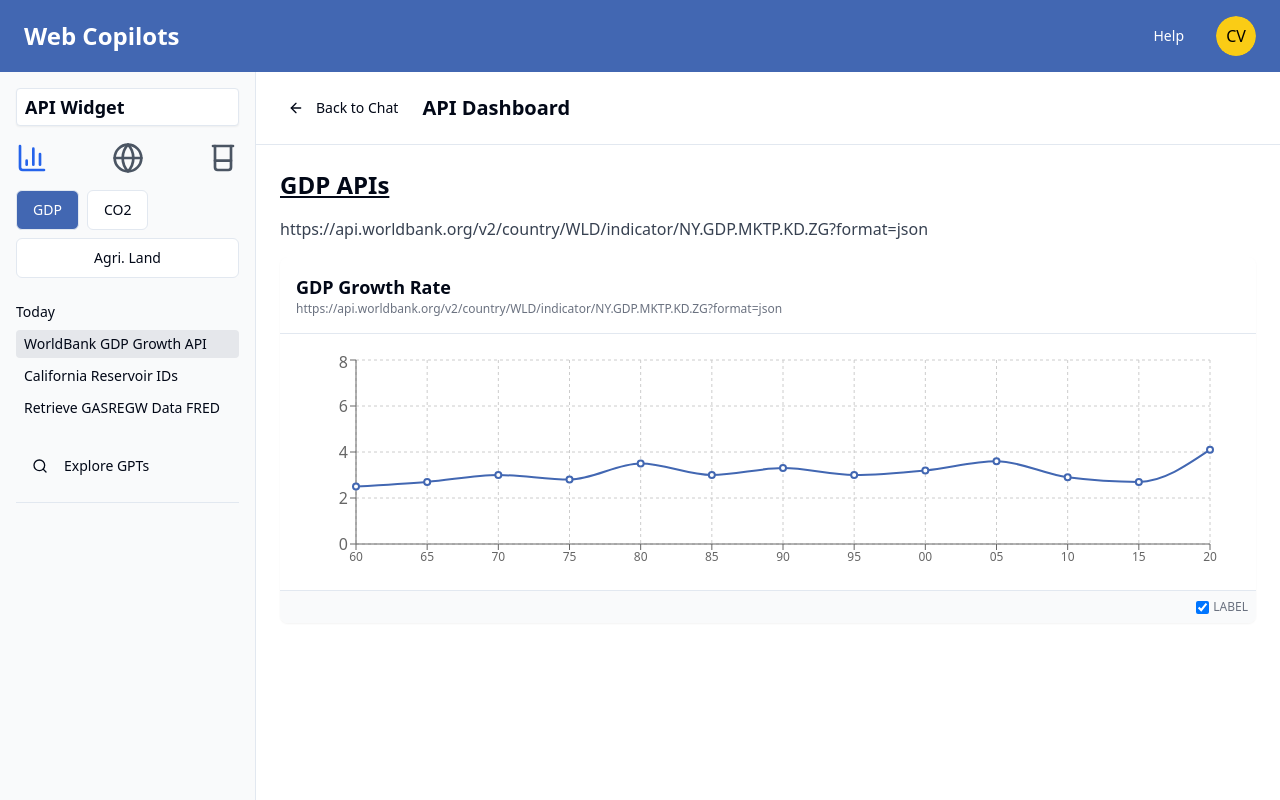
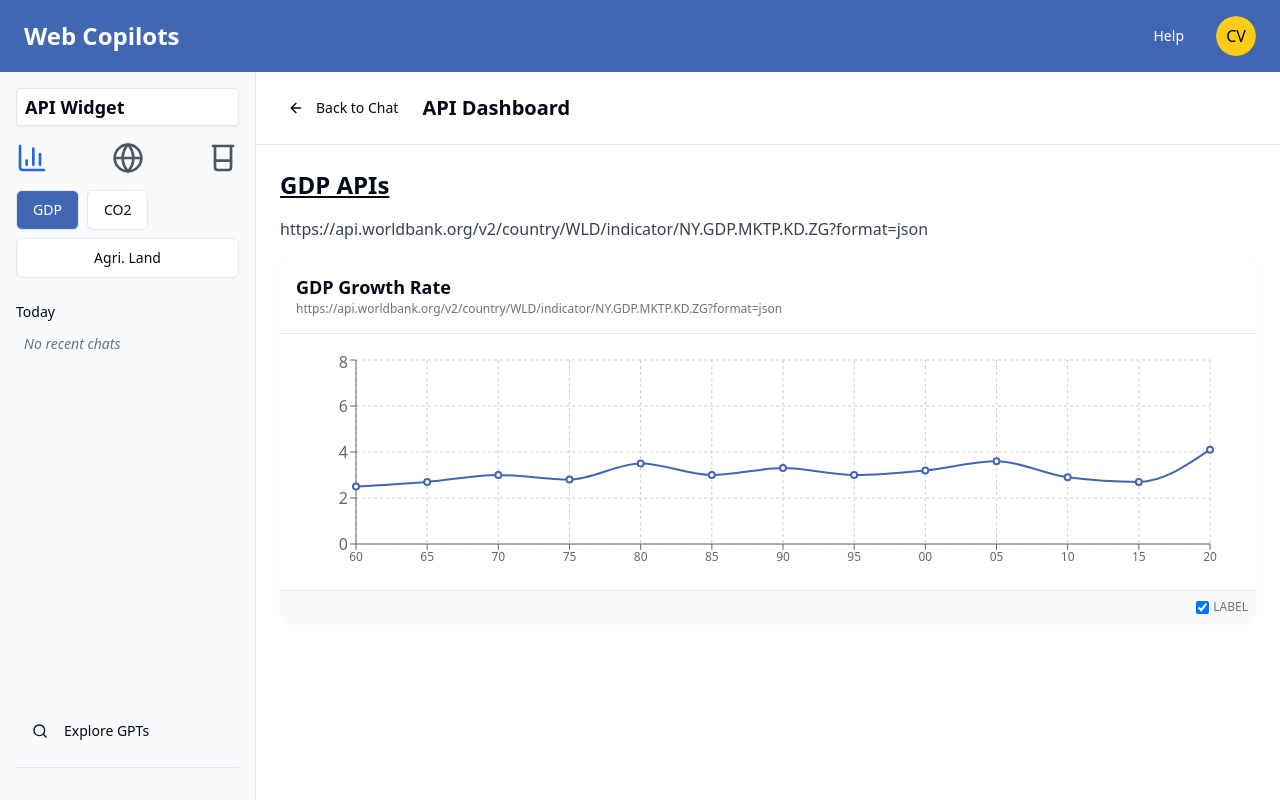
Before and after one commit to Skillz619/webui-agents-unleashed, a React (Vite) app: page /dashboard in a window 1280 px wide. Built offline with nearby package versions, Linux system fonts and the light colour scheme.

Commit message:
Refactor: Dynamic quick access links
Dynamically generate quick access links in the sidebar based on chat history.

```diff
--- a/src/components/chat/ChatInterface.tsx
+++ b/src/components/chat/ChatInterface.tsx
@@ -52,6 +52,11 @@ const ChatInterface = () => {
     setMessages(prev => [...prev, userMessage]);
     setInput('');
     setIsTyping(true);
+
+    // Add this chat to the sidebar history
+    if ((window as any).addChatToHistory) {
+      (window as any).addChatToHistory(input);
+    }
 
     // Analyze query and determine appropriate agent type
     setTimeout(() => {
--- a/src/components/layout/Sidebar.tsx
+++ b/src/components/layout/Sidebar.tsx
@@ -1,5 +1,6 @@
-import React from 'react';
-import { BarChart3, Globe, Beaker, Leaf, Search, PenSquare } from 'lucide-react';
+
+import React, { useEffect, useState } from 'react';
+import { BarChart3, Globe, Beaker, Leaf, Search, PenSquare, MessageSquare } from 'lucide-react';
 import { Button } from '@/components/ui/button';
 import { Separator } from '@/components/ui/separator';
 import { ToggleGroup, ToggleGroupItem } from '@/components/ui/toggle-group';
@@ -17,6 +18,13 @@ type DataButtonProps = {
   className?: string;
 };
 
+type HistoryItem = {
+  id: string;
+  title: string;
+  timestamp: Date;
+  active: boolean;
+};
+
 const DataButton = ({ title, isActive, onClick, className }: DataButtonProps) => (
   <Button
     variant="outline"
@@ -30,6 +38,7 @@ const DataButton = ({ title, isActive, onClick, className }: DataButtonProps) =>
 const Sidebar = () => {
   const [activeCategory, setActiveCategory] = React.useState('WorldBank');
   const [activeDataType, setActiveDataType] = React.useState('GDP');
+  const [historyItems, setHistoryItems] = useState<HistoryItem[]>([]);
 
   const apiCategories: ApiItem[] = [
     { title: 'WorldBank', icon: <BarChart3 className="w-8 h-8 text-blue-600" /> },
@@ -37,11 +46,42 @@ const Sidebar = () => {
     { title: 'Industry', icon: <Beaker className="w-8 h-8 text-gray-600" /> },
   ];
 
-  const quickAccessLinks = [
-    { title: 'WorldBank GDP Growth API', active: true },
-    { title: 'California Reservoir IDs', active: false },
-    { title: 'Retrieve GASREGW Data FRED', active: false },
-  ];
+  // Load history from localStorage on component mount
+  useEffect(() => {
+    const savedHistory = localStorage.getItem('chatHistory');
+    if (savedHistory) {
+      try {
+        setHistoryItems(JSON.parse(savedHistory));
+      } catch (e) {
+        console.error('Failed to parse chat history', e);
+        // If parsing fails, initialize with empty array
+        setHistoryItems([]);
+      }
+    }
+  }, []);
+
+  // Function to add new history item - will be called from ChatInterface
+  const addHistoryItem = (title: string) => {
+    const newItem: HistoryItem = {
+      id: Date.now().toString(),
+      title: title.length > 30 ? title.substring(0, 30) + '...' : title,
+      timestamp: new Date(),
+      active: true
+    };
+
+    // Deactivate all other items
+    const updatedItems = historyItems.map(item => ({
+      ...item,
+      active: false
+    }));
+
+    // Add new item to the beginning of the array
+    const newHistory = [newItem, ...updatedItems].slice(0, 5); // Keep only 5 most recent chats
+    setHistoryItems(newHistory);
+
+    // Save to localStorage
+    localStorage.setItem('chatHistory', JSON.stringify(newHistory));
+  };
 
   const handleApiClick = (title: string) => {
     console.log(`Clicked on API: ${title}`);
@@ -52,6 +92,26 @@ const Sidebar = () => {
     console.log(`Selected data type: ${type}`);
     setActiveDataType(type);
   };
+
+  const handleHistoryItemClick = (id: string) => {
+    const updatedItems = historyItems.map(item => ({
+      ...item,
+      active: item.id === id
+    }));
+
+    setHistoryItems(updatedItems);
+    localStorage.setItem('chatHistory', JSON.stringify(updatedItems));
+  };
+
+  // Make the addHistoryItem function available globally
+  // This is a simple way to allow ChatInterface to call it
+  useEffect(() => {
+    (window as any).addChatToHistory = addHistoryItem;
+
+    return () => {
+      delete (window as any).addChatToHistory;
+    };
+  }, [historyItems]);
 
   return (
     <aside className="w-64 h-full border-r bg-gray-50 p-4 flex flex-col">
@@ -96,18 +156,26 @@ const Sidebar = () => {
           <h3 className="text-sm font-medium">Today</h3>
         </div>
         <div className="space-y-1">
-          {quickAccessLinks.map((link) => (
-            <div
-              key={link.title}
-              className={`px-2 py-1 rounded-sm text-sm ${link.active ? 'bg-gray-200' : 'hover:bg-gray-100'}`}
-            >
-              {link.title}
+          {historyItems.length > 0 ? (
+            historyItems.map((item) => (
+              <div
+                key={item.id}
+                className={`flex items-center px-2 py-1 rounded-sm text-sm ${item.active ? 'bg-gray-200' : 'hover:bg-gray-100'} cursor-pointer`}
+                onClick={() => handleHistoryItemClick(item.id)}
+              >
+                <MessageSquare className="h-3 w-3 mr-2 flex-shrink-0" />
+                <span className="truncate">{item.title}</span>
+              </div>
+            ))
+          ) : (
+            <div className="px-2 py-1 text-sm text-gray-500 italic">
+              No recent chats
             </div>
-          ))}
+          )}
         </div>
       </div>
 
-      <div className="mt-6">
+      <div className="mt-auto">
         <Button variant="ghost" className="w-full justify-start">
           <Search className="w-4 h-4 mr-2" />
           Explore GPTs
```
